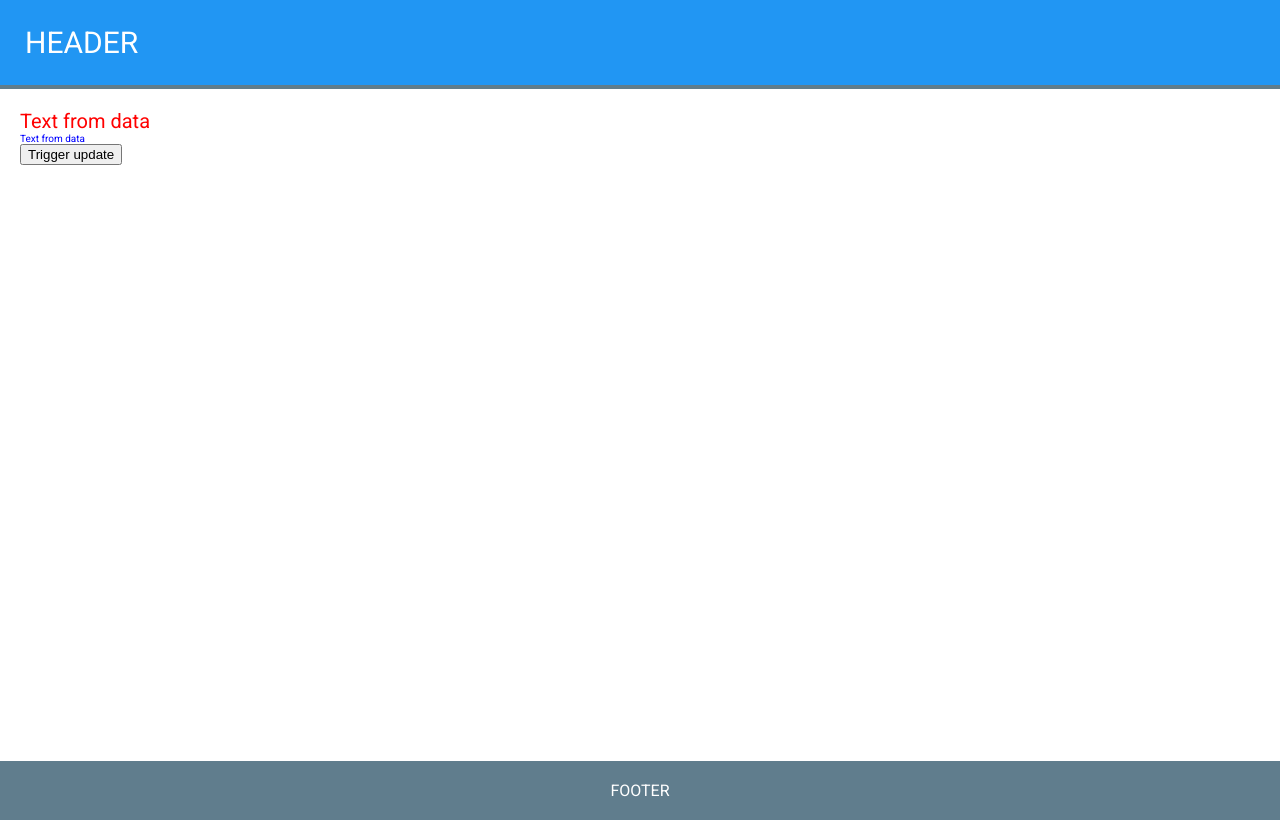
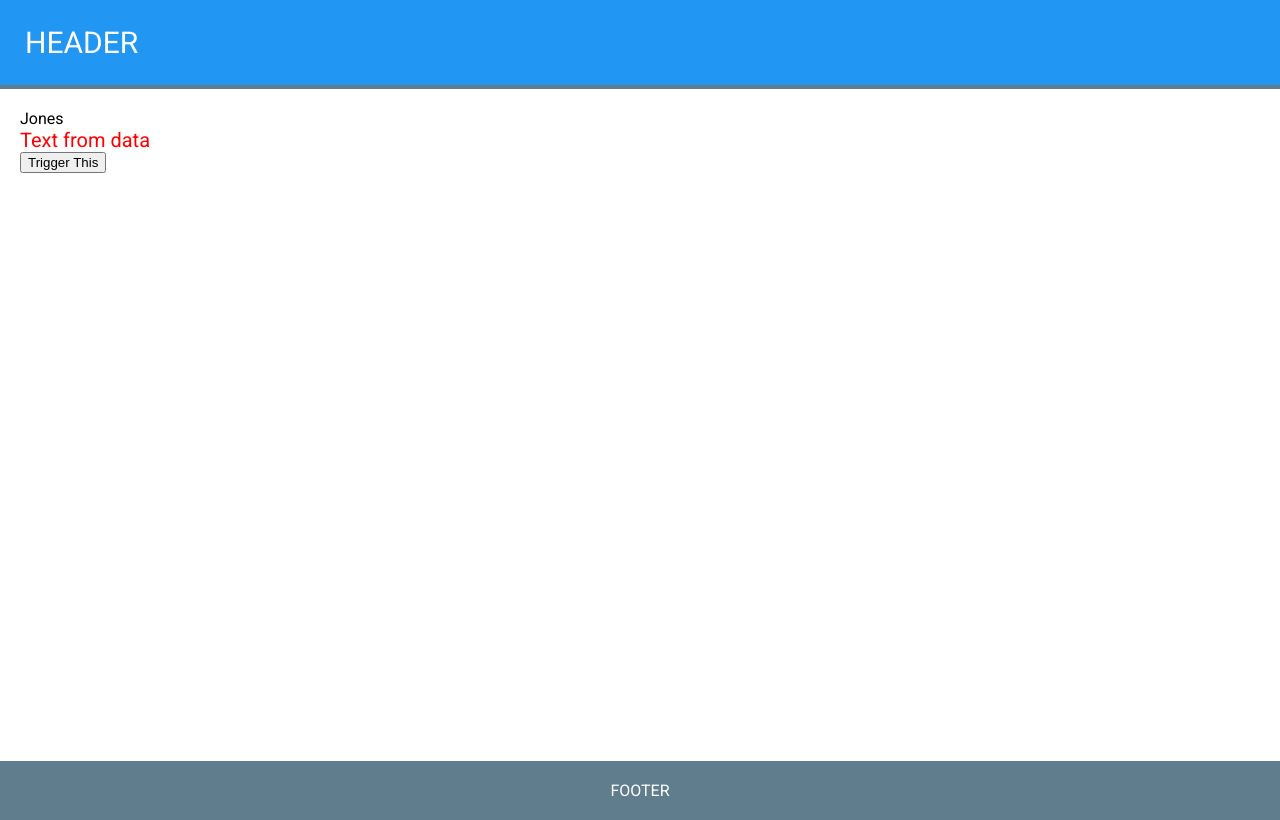
Before and after one commit to cbsajan/Vue-Comp-2022, a Vue app: page / in a window 1280 px wide. Built offline with nearby package versions, Linux system fonts and the light colour scheme.

Commit message:
21-Local-custom-directives

```diff
--- a/src/components/Directive/Index-Comp.vue
+++ b/src/components/Directive/Index-Comp.vue
@@ -1,11 +1,9 @@
 <template>
 
+    <div v-user-lastname="lastname"></div>
     <div v-awesome.red.big="textToRender"></div>
-    <div v-awesome.blue.small="textToRender"></div>
 
-    <button @click="this.textToRender = 'Something else'">
-        Trigger update
-    </button>
+    <button @click="this.textToRender = 'Something else'">Trigger This</button>
 
 </template>
 
@@ -15,7 +13,16 @@
 export default {
     data() {
         return {
-            textToRender: 'Text from data'
+
+            textToRender: 'Text from data',
+            lastname: 'Jones'
+        }
+    },
+    directives: {
+        'user-lastname': {
+            beforeMount(el, binding) {
+                el.innerHTML = binding.value
+            }
         }
     }
 }
```
